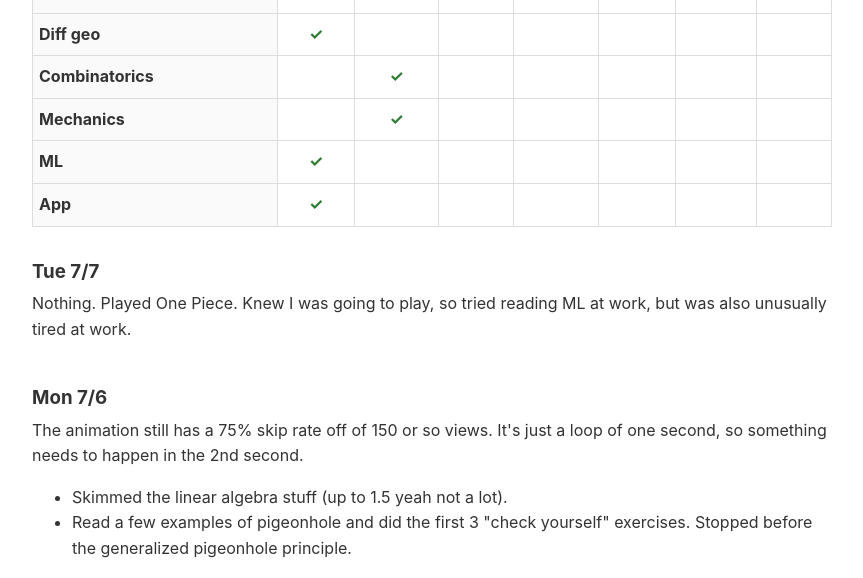
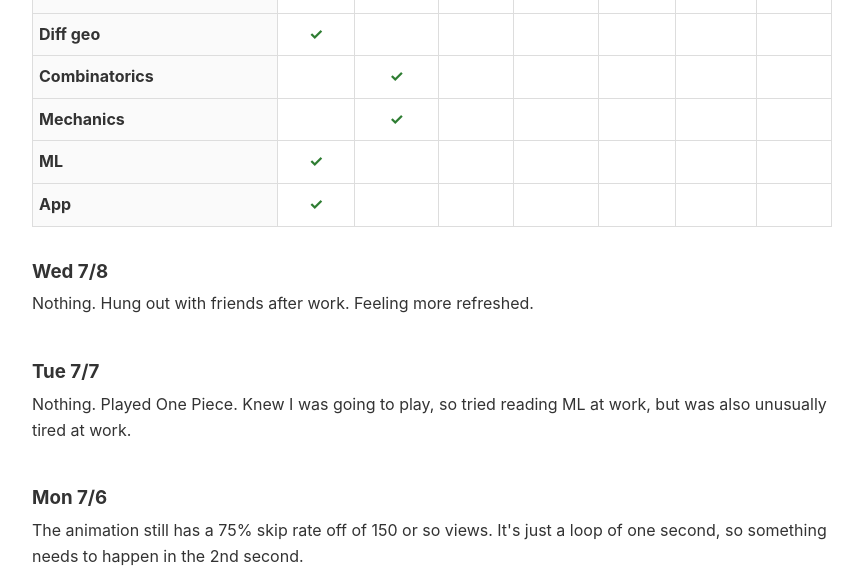
Before and after one commit to jpang7/jpang7.github.io, a Jekyll site: the page built from _progress/week-of-july-5-11.md, in a window 1280 px wide and 900 px high, scrolled down 441 px, cut to the strip 0-578 px from the top of the window. Shown: the whole strip, without its empty margins (208-1071 px from the left). Built offline with Jekyll 4.4.1, drawn with Linux system fonts in a browser that asks for light colours.

Commit message:
Add Wed 7/8 progress note after hanging out with friends
Co-authored-by: Cursor <cursoragent@cursor.com>

```diff
--- a/_progress/week-of-july-5-11.md
+++ b/_progress/week-of-july-5-11.md
@@ -38,6 +38,11 @@ diff_geo_entries:
       <tr data-item="app"><th>App</th><td></td><td></td><td></td><td></td><td></td><td></td><td></td></tr>
     </tbody>
   </table>
+
+  <div class="day-log" data-date="7/8">
+    <h3>Wed 7/8</h3>
+    Nothing. Hung out with friends after work. Feeling more refreshed.
+  </div>
 
   <div class="day-log" data-date="7/7">
     <h3>Tue 7/7</h3>
```
